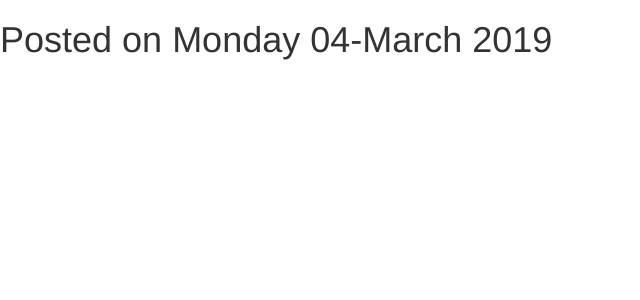
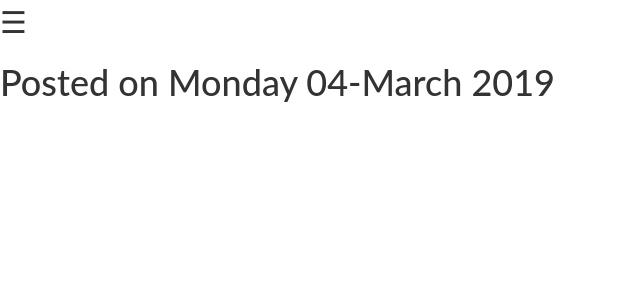
Before and after one commit to Geerocktricks/Galeria-de-fotos, a Django app: page /galleria/today/ in a window 1280 px wide. Shown: the top 300 px of the page, without its empty margins (0-640 px from the left). Run offline with Django 3.2, Linux system fonts and the light colour scheme; some libraries are stand-ins or nearby versions.

Commit message:
This commit creates the navbar and links it to all the pages

```diff
--- a/galleria/templates/all-pics/base.html
+++ b/galleria/templates/all-pics/base.html
@@ -1,4 +1,5 @@
 {% load bootstrap3 %}
+{% load static%}
 <!DOCTYPE html>
 <html>
 <head>
@@ -16,6 +17,7 @@
 
 </head>
 <body>
+    {% include "navbar.html" %}
     {% block content %} <h1>Posted on {{date|date:"l d-F Y"}}</h1> {%endblock%}
 
     {% block scripts %}
--- /dev/null
+++ b/galleria/templates/navbar.html
@@ -0,0 +1,75 @@
+<!DOCTYPE html>
+<html>
+<head>
+<meta name="viewport" content="width=device-width, initial-scale=1">
+<style>
+body {
+  font-family: "Lato", sans-serif;
+}
+
+.sidenav {
+  height: 100%;
+  width: 0;
+  position: fixed;
+  z-index: 1;
+  top: 0;
+  left: 0;
+  background-color: #111;
+  overflow-x: hidden;
+  transition: 0.5s;
+  padding-top: 60px;
+  text-align:center;
+}
+
+.sidenav a {
+  padding: 8px 8px 8px 32px;
+  text-decoration: none;
+  font-size: 25px;
+  color: #818181;
+  display: block;
+  transition: 0.3s;
+
+}
+
+.sidenav a:hover{
+  color: #f1f1f1;
+}
+
+.sidenav .closebtn {
+  position: absolute;
+  top: 0;
+  right: 25px;
+  font-size: 36px;
+  margin-left: 50px;
+}
+
+@media screen and (max-height: 450px) {
+  .sidenav {padding-top: 15px;}
+  .sidenav a {font-size: 18px;}
+}
+</style>
+</head>
+<body>
+
+<div id="mySidenav" class="sidenav">
+  <a href="javascript:void(0)" class="closebtn" onclick="closeNav()">&times;</a>
+  <a href="{% url 'Today' %}">About</a>
+  <a href="#">Services</a>
+  <a href="#">Clients</a>
+  <a href="#">Contact</a>
+</div>
+
+<span style="font-size:30px;cursor:pointer" onclick="openNav()">&#9776; </span>
+
+<script>
+function openNav() {
+  document.getElementById("mySidenav").style.width = "100%";
+}
+
+function closeNav() {
+  document.getElementById("mySidenav").style.width = "0";
+}
+</script>
+
+</body>
+</html>
--- /dev/null
+++ b/galleria/templates/photo-category.html
@@ -0,0 +1,5 @@
+{%extends 'all-pics/base.html'%}
+
+{% block content %}
+{{block.super}}
+{% endblock %}
--- a/galleria/templates/welcome.html
+++ b/galleria/templates/welcome.html
@@ -1 +1,5 @@
+{%extends 'all-pics/base.html'%}
+
+{% block content %}
 <h1>Hello , Welcome to my photo gallery</h1>
+{% endblock %}
```
